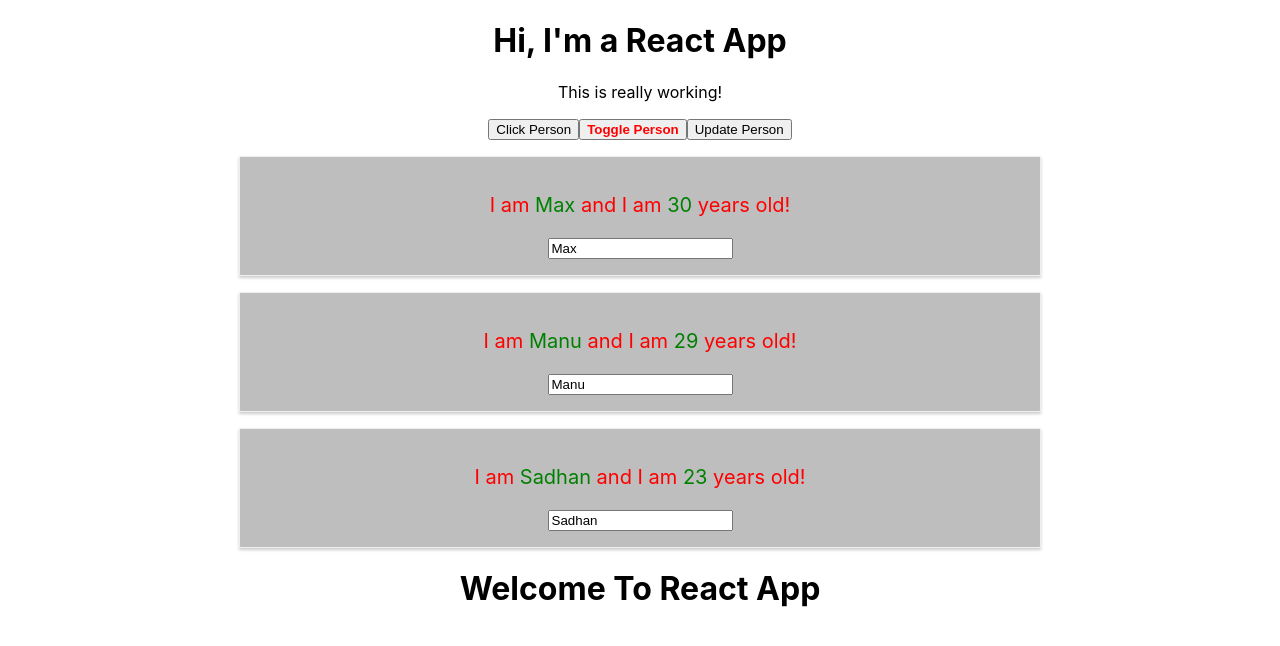
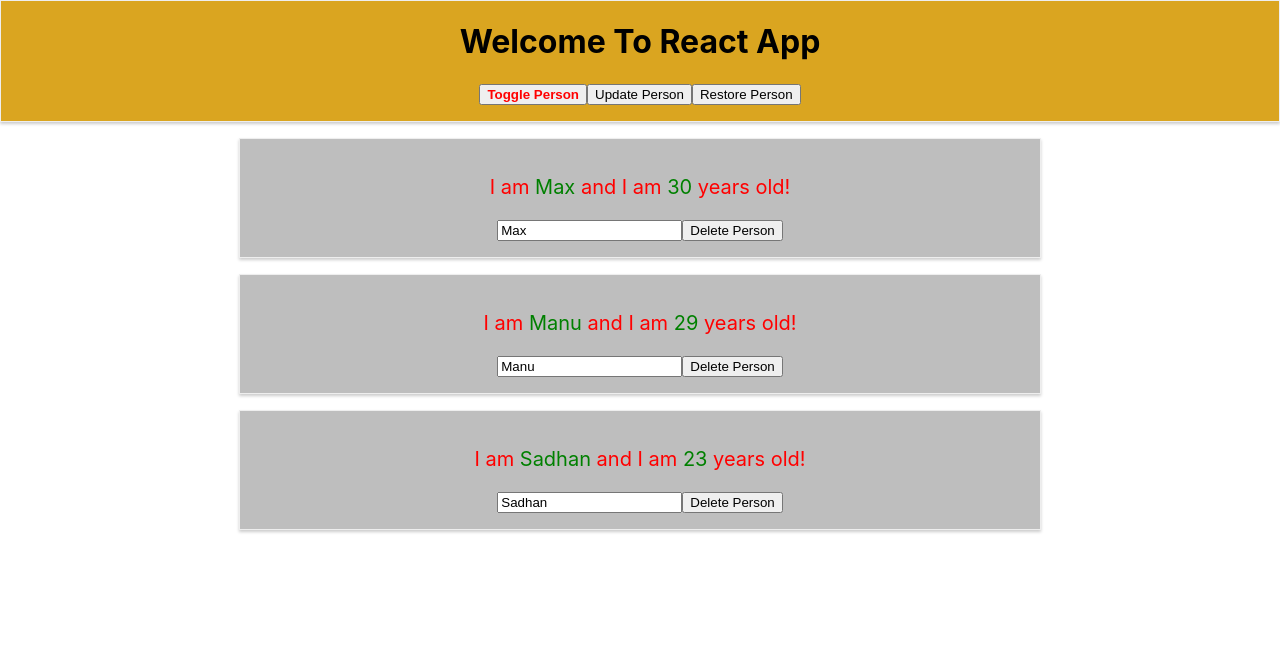
Before and after one commit to mesadhan/simple-react-app, a React (Create React App) app: page / in a window 1280 px wide. Shown: the top 646 px of the page. Built offline with nearby package versions, Linux system fonts and the light colour scheme.

Commit message:
top header component updated

```diff
--- a/src/app/App.js
+++ b/src/app/App.js
@@ -2,6 +2,7 @@ import React, {Component} from 'react';
 import './App.css';
 import '../components/person/Person.css'
 import Persons from "../components/person/Persons";
+import Header from "../components/header/Header";
 
 
 class App extends Component {
@@ -13,19 +14,17 @@ class App extends Component {
             {id: '3', name: 'Sadhan', age: 23}
         ],
         showPersons: true,
-        vipPerson: {id: 10, name: 'Manu', age: 29}
     };
 
 
-    clickHandler = () => {
-        // console.log('Was clicked!');
-        // DON'T DO THIS: this.state.persons[0].name = 'Maximilian';
+    restoreHandler = () => {
         this.setState({
             persons: [
                 {id: '1', name: 'sadhan', age: 28},
                 {id: '2', name: 'Manu', age: 29},
-                {id: '3', name: 'Stephanie', age: 27}
-            ]
+                {id: '3', name: 'Rexon', age: 27}
+            ],
+            showPersons: true,
         })
     };
 
@@ -33,8 +32,8 @@ class App extends Component {
         this.setState({
             persons: [
                 {id: '1', name: name, age: 28},
-                {id: '2', name: 'Manu', age: 29},
-                {id: '3', name: 'Stephanie', age: 27}
+                {id: '2', name: 'Manu Hossian', age: 29},
+                {id: '3', name: 'Rexon Sarker', age: 27}
             ]
         })
     };
@@ -63,11 +62,11 @@ class App extends Component {
     };
 
 
-    deletePersonHandler = ( personIndex ) => {
+    deletePersonHandler = (personIndex) => {
         // const persons = this.state.persons.slice();
         const persons = [...this.state.persons];
-        persons.splice( personIndex, 1 );
-        this.setState( { persons: persons } );
+        persons.splice(personIndex, 1);
+        this.setState({persons: persons});
     };
 
 
@@ -75,30 +74,26 @@ class App extends Component {
 
         let persons = null;
 
-        if ( this.state.showPersons ) {
+        if (this.state.showPersons) {
             persons = <Persons
                 persons={this.state.persons}
                 clicked={this.deletePersonHandler}
-                changed={this.nameChangedHandler} />;
+                changed={this.nameChangedHandler}/>;
         }
-
 
 
         return (
             <div className="App">
-                <h1>Hi, I'm a React App</h1>
-                <p>This is really working!</p>
-                <button onClick={this.clickHandler}>Click Person</button>
-                <button style={{color: 'red', fontWeight: 'bold'}} onClick={this.togglePersonHandler}>Toggle Person</button>
-                <button onClick={() => this.updateHandler('Maximilian!!')}>Update Person</button>
-
-
+                <Header
+                    clicked={this.restoreHandler}
+                    toggleClicked={this.togglePersonHandler}
+                    updateClicked={this.updateHandler}
+                />
                 {persons}
 
-                <h1>Welcome To React App</h1>
+            </div>
 
-            </div>
-        );
+        )
 
         //return React.createElement('div', {className: 'App'}, React.createElement('h1', null, 'Hi, I\'m a React App'))
         //return Template.call(this);
--- /dev/null
+++ b/src/components/header/Header.css
@@ -0,0 +1,6 @@
+.TopHeader {
+    background: goldenrod;
+    border: 1px solid #eee;
+    box-shadow: 0 2px 3px #ccc;
+    padding-bottom: 16px;
+}
--- /dev/null
+++ b/src/components/header/Header.js
@@ -0,0 +1,19 @@
+import React from 'react'
+import './Header.css'
+
+const header = (props) => {
+    return (
+        <div className="TopHeader">
+            <h1>Welcome To React App</h1>
+            <button style={{color: 'red', fontWeight: 'bold'}} onClick={props.toggleClicked}>Toggle Person</button>
+            <button onClick={() => props.updateClicked('Sadhan Sarker!!')}>Update Person</button>
+            <button onClick={props.clicked}>Restore Person</button>
+
+
+
+
+        </div>
+    )
+};
+
+export default header;
--- a/src/components/person/Person.js
+++ b/src/components/person/Person.js
@@ -8,12 +8,15 @@ let style = {
 
 const person = (props) => {
     return (
-        <div className="" >
+        <div className="">
 
             {/*<p style={style}>I am {props.name} and I am {Math.floor(Math.random() * 30)} years old!</p>*/}
-            <p style={style} onClick={props.click}>I am <span style={{color: 'green'}}>{props.name}</span> and I am <span style={{color: 'green'}}>{props.age} </span>years old!</p>
+            <p style={style}>I am <span style={{color: 'green'}}>{props.name}</span> and I am <span
+                style={{color: 'green'}}>{props.age} </span>years old!</p>
             <div>{props.children}</div>
+
             <input type="text" onChange={props.changed} defaultValue={props.name}/>
+            <button onClick={props.click}>Delete Person</button>
         </div>
     )
 };
```
Also changed, not shown: src/app/Template.js (deleted, +0 -13 lines).
